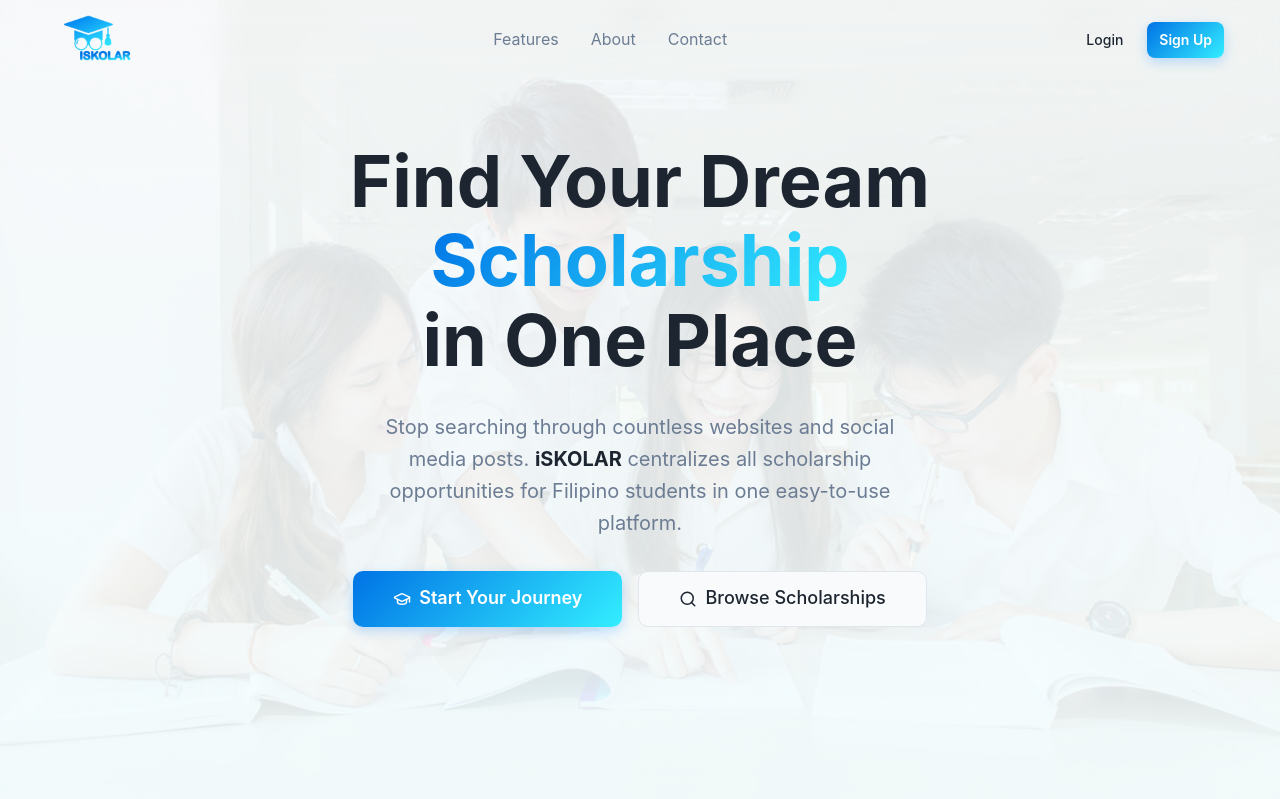
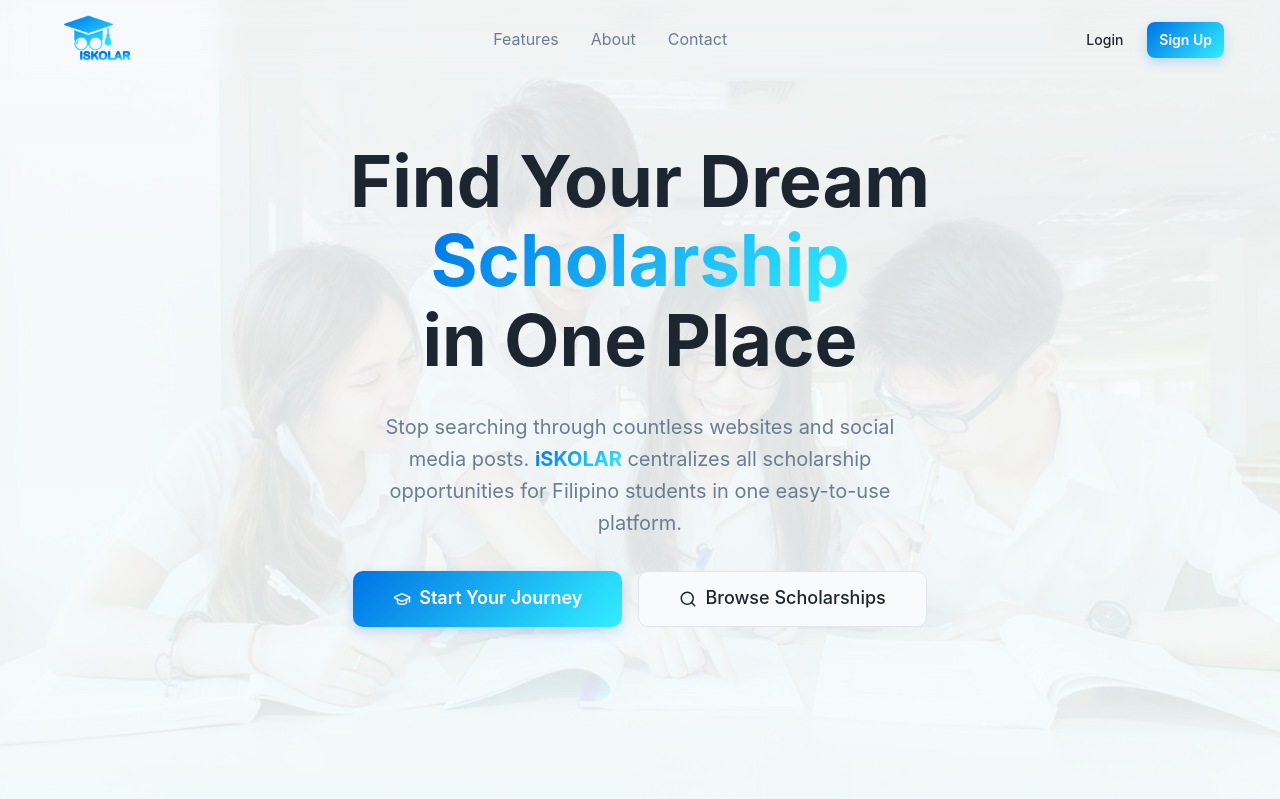
Before and after one commit to crimuru/iskolarproject, a Django app: page / in a window 1280 px wide. Shown: the top 799 px of the page. Run offline with Django 5.2, Linux system fonts and the light colour scheme.

Commit message:
landing page text

```diff
--- a/iSKOLAR/templates/iskolar.html
+++ b/iSKOLAR/templates/iskolar.html
@@ -57,7 +57,7 @@
 
                 <p class="hero-subtitle">
                     Stop searching through countless websites and social media posts.
-                    <strong>iSKOLAR</strong> centralizes all scholarship opportunities
+                   <strong> <span class="text-gradient">iSKOLAR</span></strong> centralizes all scholarship opportunities
                     for Filipino students in one easy-to-use platform.
                 </p>
 
```
